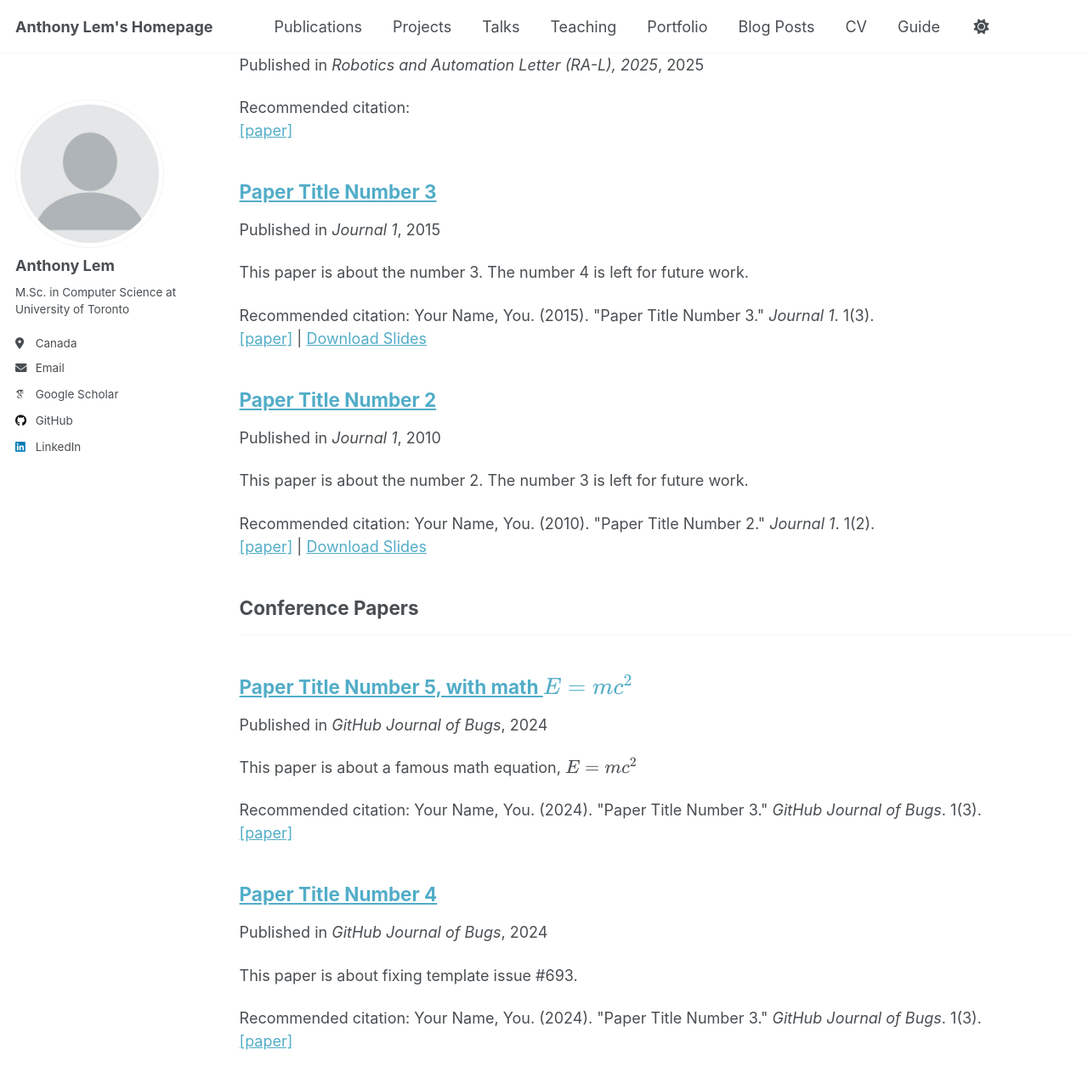
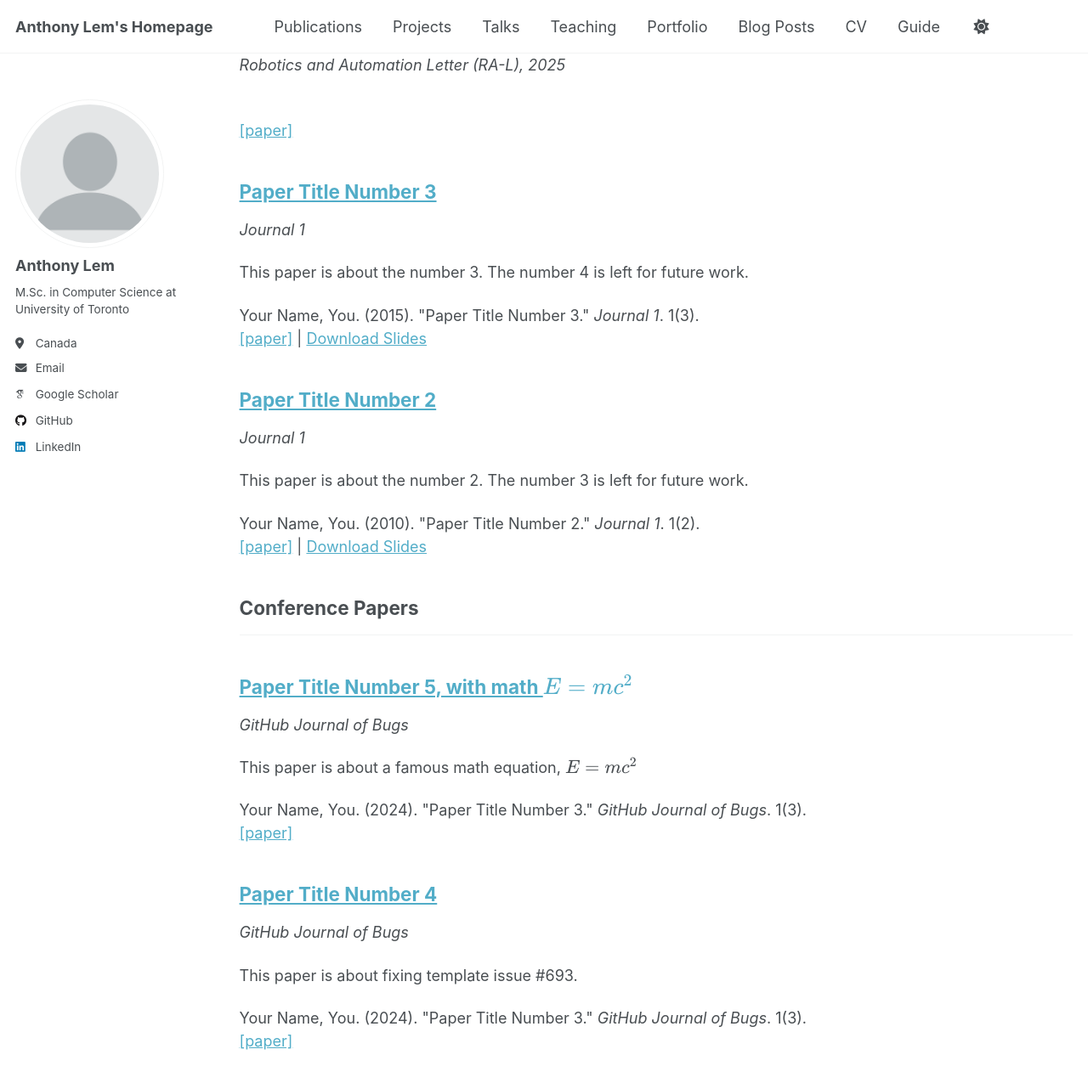
Before and after one commit to Anthonyjlem/Anthonyjlem.github.io, a Jekyll site: the page built from _pages/publications.html, in a window 1280 px wide and 1400 px high, scrolled down 391 px. Shown: the top 1275 px of the window at 85% size. Built offline with Jekyll 4.4.1, drawn with Linux system fonts in a browser that asks for light colours; some web fonts are replaced; a script that is not in the unit is left out.

Commit message:
Remove extra publication text

```diff
--- a/_includes/archive-single.html
+++ b/_includes/archive-single.html
@@ -64,7 +64,7 @@
         {% if post.collection == 'teaching' %}
           <p> {{ post.type }}, <i>{{ post.venue }}</i>, {{ post.date | default: "1900-01-01" | date: "%Y" }} </p>
         {% elsif post.collection == 'publications' %}
-          <p>Published in <i>{{ post.venue }}</i>, {{ post.date | default: "1900-01-01" | date: "%Y" }} </p>
+          <p><i>{{ post.venue }}</i></p>
         {% elsif post.date %}
          <p class="page__date"><strong><i class="fa fa-fw fa-calendar" aria-hidden="true"></i> {{ site.data.ui-text[site.locale].date_label | default: "Published:" }}</strong> <time datetime="{{ post.date | default: "1900-01-01" | date_to_xmlschema }}">{{ post.date | default: "1900-01-01" | date: "%B %d, %Y" }}</time></p>
         {% endif %}
@@ -76,21 +76,21 @@
     {% endif %}
 
     {% if post.citation and post.paperurl and post.slidesurl and post.bibtexurl %}
-      <p>Recommended citation: {{ post.citation }}<br /><a href="{{ post.paperurl }}">[paper]</a> | <a href="{{ post.slidesurl }}">Download Slides</a> | <a href="{{ post.bibtexurl }}">Download Bibtex</a></p>
+      <p>{{ post.citation }}<br /><a href="{{ post.paperurl }}">[paper]</a> | <a href="{{ post.slidesurl }}">Download Slides</a> | <a href="{{ post.bibtexurl }}">Download Bibtex</a></p>
     {% elsif post.citation and post.paperurl and post.slidesurl %}
-      <p>Recommended citation: {{ post.citation }}<br /><a href="{{ post.paperurl }}">[paper]</a> | <a href="{{ post.slidesurl }}">Download Slides</a></p>
+      <p>{{ post.citation }}<br /><a href="{{ post.paperurl }}">[paper]</a> | <a href="{{ post.slidesurl }}">Download Slides</a></p>
     {% elsif post.citation and post.paperurl and post.bibtexurl %}
-      <p>Recommended citation: {{ post.citation }}<br /><a href="{{ post.paperurl }}">[paper]</a> | <a href="{{ post.bibtexurl }}">Download Bibtex</a></p>
+      <p>{{ post.citation }}<br /><a href="{{ post.paperurl }}">[paper]</a> | <a href="{{ post.bibtexurl }}">Download Bibtex</a></p>
     {% elsif post.citation and post.paperurl %}
-      <p>Recommended citation: {{ post.citation }}<br /><a href="{{ post.paperurl }}">[paper]</a></p>
+      <p>{{ post.citation }}<br /><a href="{{ post.paperurl }}">[paper]</a></p>
     {% elsif post.citation and post.slidesurl and post.bibtexurl %}
-      <p>Recommended citation: {{ post.citation }}<br /><a href="{{ post.slidesurl }}">Download Slides</a> | <a href="{{ post.bibtexurl}}">Download Bibtex</a></p>
+      <p>{{ post.citation }}<br /><a href="{{ post.slidesurl }}">Download Slides</a> | <a href="{{ post.bibtexurl}}">Download Bibtex</a></p>
     {% elsif post.citation and post.slidesurl %}
-      <p>Recommended citation: {{ post.citation }}<br /><a href="{{ post.slidesurl }}">Download Slides</a></p>
+      <p>{{ post.citation }}<br /><a href="{{ post.slidesurl }}">Download Slides</a></p>
     {% elsif post.citation and post.bibtexurl %}
-      <p>Recommended citation: {{ post.citation }}<br /><a href="{{ post.bibtexurl }}">Download Bibtex</a></p>
+      <p>{{ post.citation }}<br /><a href="{{ post.bibtexurl }}">Download Bibtex</a></p>
     {% elsif post.citation %}
-      <p>Recommended citation: {{ post.citation }}</p>
+      <p>{{ post.citation }}</p>
     {% elsif post.paperurl and post.bibtexurl %}
       <p><a href=" {{ post.paperurl }} ">[paper]</a> | <a href="{{ post.bibtexurl }}">Download Bibtex</a></p>
     {% elsif post.paperurl %}
```
